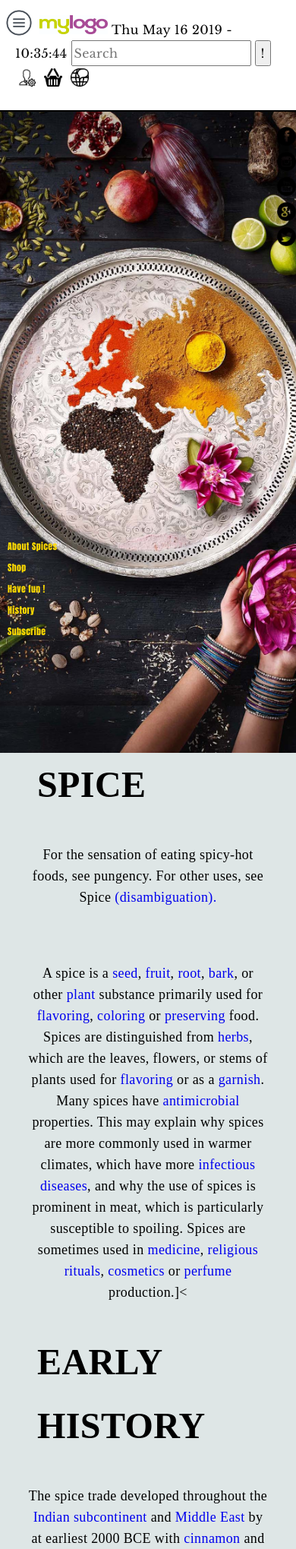
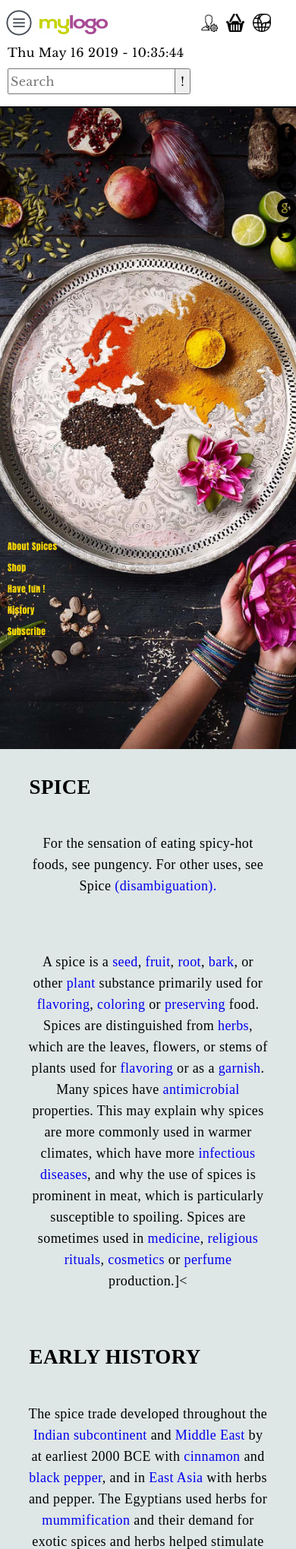
Before and after one commit to ari-sajjadi/017-project, a PHP site: page / in a window 390 px wide. Shown: the top 2039 px of the page at 76% size. Run offline with PHP 8.4, Linux system fonts and the light colour scheme; some libraries are stand-ins or nearby versions; some web fonts are replaced.

Commit message:
mobile resulation header changed

```diff
--- a/asset/css/styles.css
+++ b/asset/css/styles.css
@@ -596,6 +596,10 @@ padding: 2em;
 padding: 0;
 font-size: 16px;
 }
+.change-color-bg h1{
+  font-size: 27px;
+padding-top: 1em;
+}
 .scroll-link{
 padding: 0;
 padding-left: 10px;
@@ -618,5 +622,34 @@ padding: 0;
 .parallax3{
 padding: 0;
 }
+nav ul{
+  display: block;
+  break-after: auto;
+  height: 100px;
+}
+#logoLink {
+  position: absolute;
+  left: 20px;
+  top: 20px;
+}
+#colock {
+  position: absolute;
+  left: 10px;
+  top: 55px;
+}
+#searchNavSearch {
+  position: absolute;
+  left: 10px;
+  top: 90px;
+}
+#searchNavBotton {
+  position: absolute;
+  left: 230px;
+  top: 90px;
+}
+#navBottons{
+  position: absolute;
+  right:30px;
+  top: 15px;
 }
 /*===================================================================================*/
--- a/index.html
+++ b/index.html
@@ -17,15 +17,15 @@
     <header class="main-header">
       <nav>
         <ul><!--nav bar-->
-          <li><a href="index.html"><img class="ml" src="asset/Images/my-logo.jpeg" ></a></li>
+          <li><a id="logoLink" href="index.html"><img class="ml" src="asset/Images/my-logo.jpeg" ></a></li>
           <!--colock-->
           <li><time id="colock"></time></li>
             <ul><!--searching bar-->
-              <li><input class="search-text" type="text"  name="Search" value="" required="required" placeholder="Search"></li>
-              <li><input class="search-bottom" type="submit" name="submit" value="!"></li>
+              <li><input id="searchNavSearch" class="search-text" type="text"  name="Search" value="" required="required" placeholder="Search"></li>
+              <li><input id="searchNavBotton" class="search-bottom" type="submit" name="submit" value="!"></li>
             </ul>
           <li>
-            <ul><!--account basket language icons-->
+            <ul id="navBottons"><!--account basket language icons-->
               <li><a href="index.html"><img class="acc" src="asset/Images/acc.png" alt="Account"></a></li>
               <li><a href="index.html"><img class="acc" src="asset/Images/bask.png" alt="Basket"></a></li>
               <li><a href="index.html"><img class="acc" src="asset/Images/langu.png" alt="language"></a></li>
```
